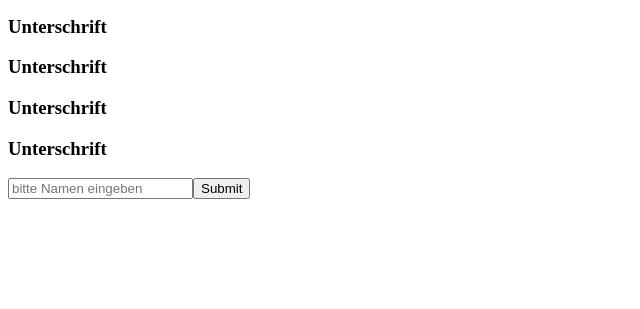
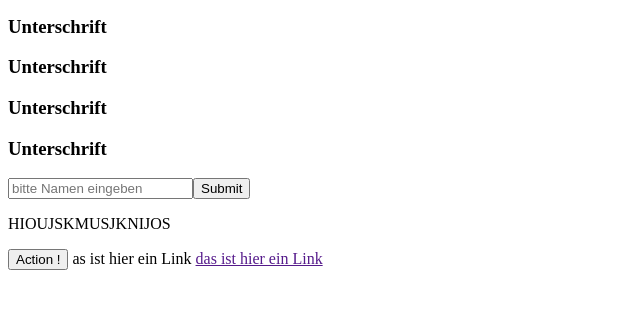
Before and after one commit to Kakowa18/Testprojekt, a website: page index.html in a window 1280 px wide. Shown: the part 105-414 px from the top of the page, without its empty margins (0-640 px from the left). Drawn offline with Linux system fonts and the light colour scheme.

Commit message:
added bootstrap

```diff
--- a/index.html
+++ b/index.html
@@ -23,6 +23,12 @@
     <form onsubmit="myFunction(); return false" action="">
         <input type="text" placeholder="bitte Namen eingeben" required pattern=’’[A-Za-z0-9]’’><button>Submit</button>
     </form>
+
+    <p>HIOUJSKMUSJKNIJOS</p>
+
+    <button>Action !</button>
+
+    as ist hier ein Link <a href="">das ist hier ein Link</a>
 </body>
 
 </html>
--- /dev/null
+++ b/package.json
@@ -0,0 +1,5 @@
+{
+  "dependencies": {
+    "bootstrap": "^5.3.2"
+  }
+}
```
Also changed, not shown: 1 other file.
